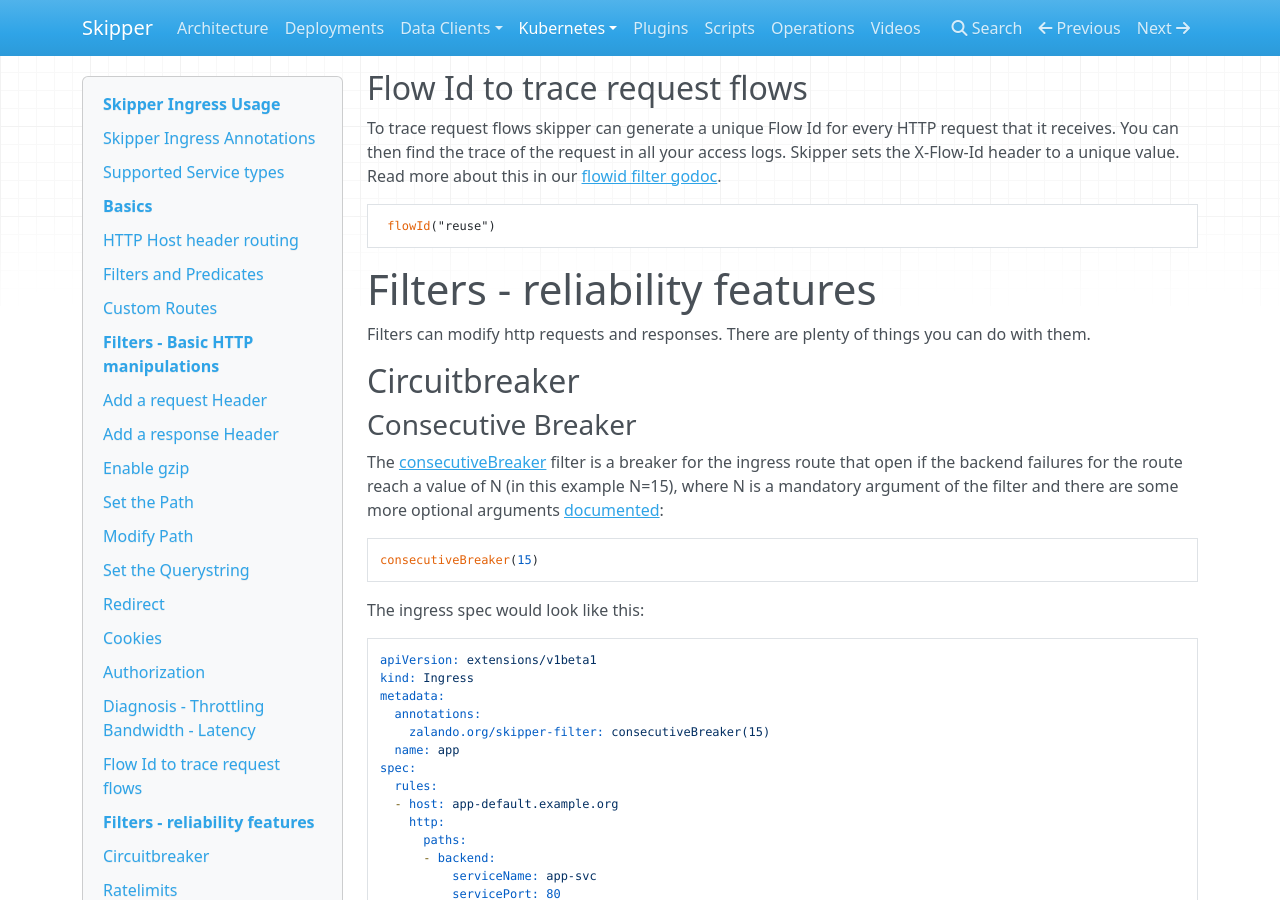
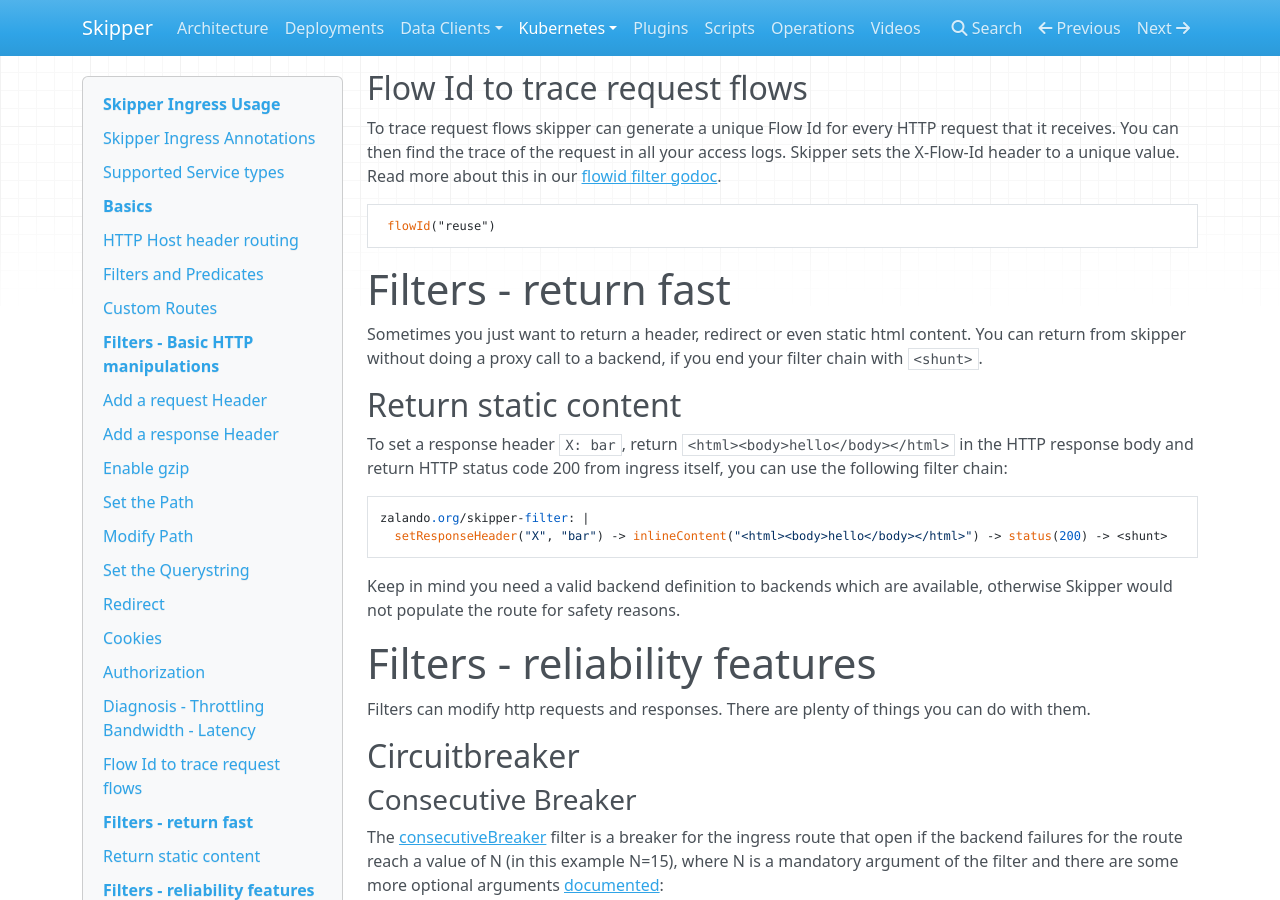
Before and after one commit to zalando/skipper, an MkDocs documentation site: the page built from docs/kubernetes/ingress-usage.md, in a window 1280 px wide and 900 px high, scrolled down 5034 px. Built offline with MkDocs 1.6.1, drawn with Linux system fonts in a browser that asks for light colours; nearby versions of some CDN libraries; old or Windows-style settings are respelled for this version of MkDocs.

Commit message:
with inlineContent you can return arbitrary content and with <shunt> you can respond early

```diff
--- a/docs/kubernetes/ingress-usage.md
+++ b/docs/kubernetes/ingress-usage.md
@@ -239,6 +239,26 @@
 [flowid filter godoc](https://godoc.org/github.com/zalando/skipper/filters/flowid).
 
      flowId("reuse")
+
+# Filters - return fast
+
+Sometimes you just want to return a header, redirect or even static
+html content. You can return from skipper without doing a proxy call
+to a backend, if you end your filter chain with `<shunt>`.
+
+## Return static content
+
+To set a response header `X: bar`, return
+`<html><body>hello</body></html>` in the HTTP response body and return
+HTTP status code 200 from ingress itself, you can use the following
+filter chain:
+
+    zalando.org/skipper-filter: |
+      setResponseHeader("X", "bar") -> inlineContent("<html><body>hello</body></html>") -> status(200) -> <shunt>
+
+Keep in mind you need a valid backend definition to backends which are
+available, otherwise Skipper would not populate the route for safety
+reasons.
 
 # Filters - reliability features
 
```
